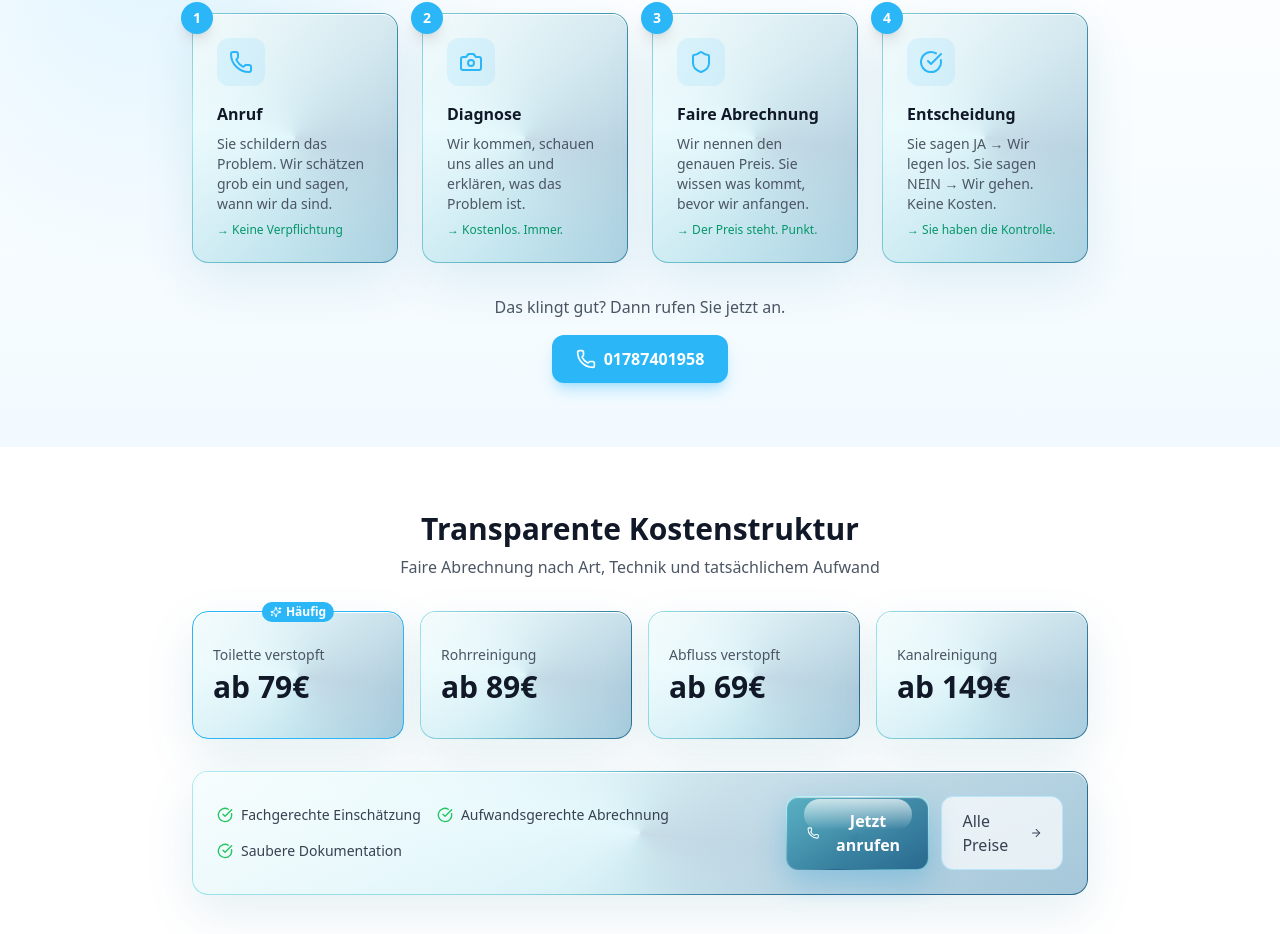
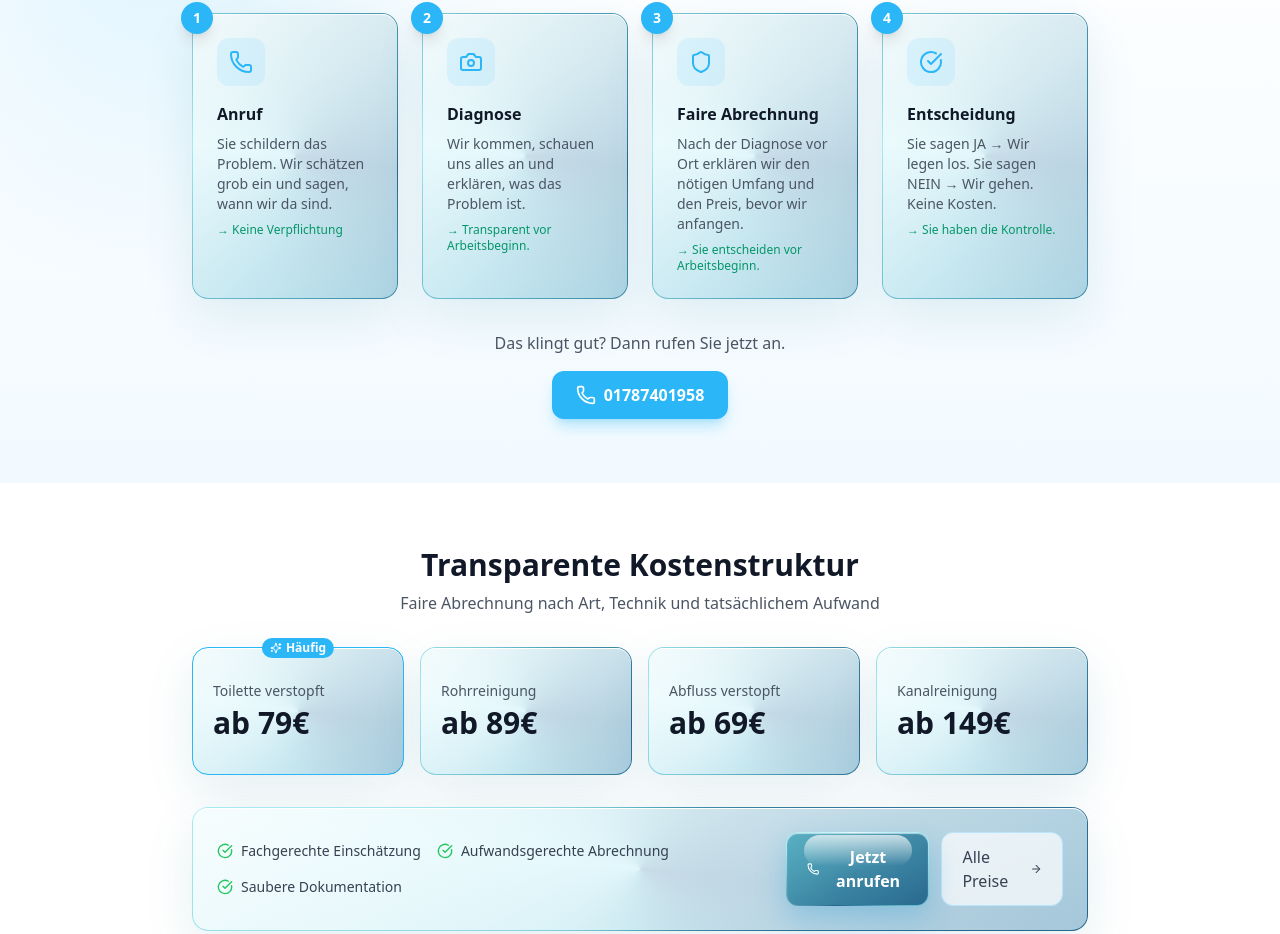
Before and after one commit to Exxd00/rohrreinigungkraft-amberg.de, a Next.js app: page / in a window 1280 px wide. Shown: the part 4810-5744 px from the top of the page. Built offline with nearby package versions, Linux system fonts and the light colour scheme.

Commit message:
fix: prepare Amberg tracking and landing page

```diff
--- a/src/components/home/ProblemProcess.tsx
+++ b/src/components/home/ProblemProcess.tsx
@@ -175,7 +175,7 @@ export default function ProblemProcess() {
                   ist.
                 </p>
                 <p className="text-xs text-emerald-600 dark:text-emerald-400 mt-2 font-medium">
-                  → Kostenlos. Immer.
+                  → Transparent vor Arbeitsbeginn.
                 </p>
               </div>
 
@@ -191,11 +191,11 @@ export default function ProblemProcess() {
                   Faire Abrechnung
                 </h3>
                 <p className="text-sm text-gray-600 dark:text-gray-400">
-                  Wir nennen den genauen Preis. Sie wissen was kommt, bevor wir
-                  anfangen.
+                  Nach der Diagnose vor Ort erklären wir den nötigen Umfang und
+                  den Preis, bevor wir anfangen.
                 </p>
                 <p className="text-xs text-emerald-600 dark:text-emerald-400 mt-2 font-medium">
-                  → Der Preis steht. Punkt.
+                  → Sie entscheiden vor Arbeitsbeginn.
                 </p>
               </div>
 
```
